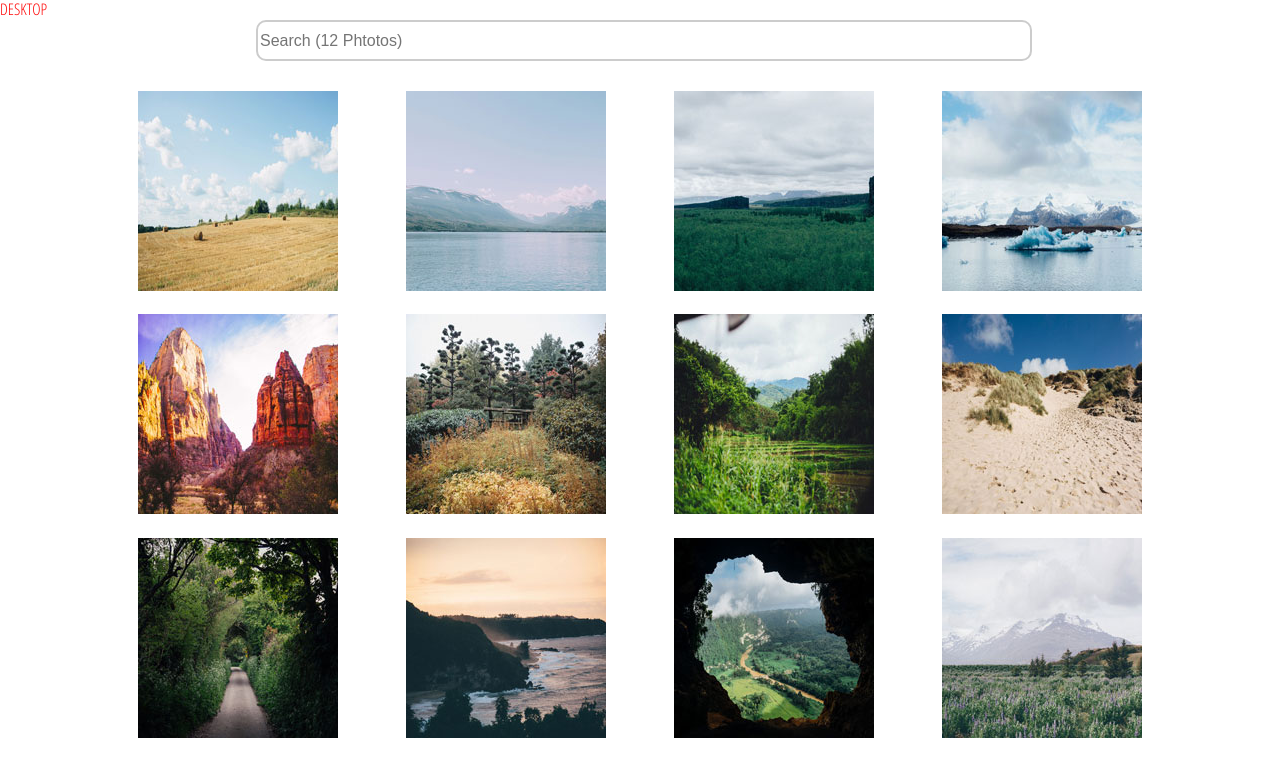
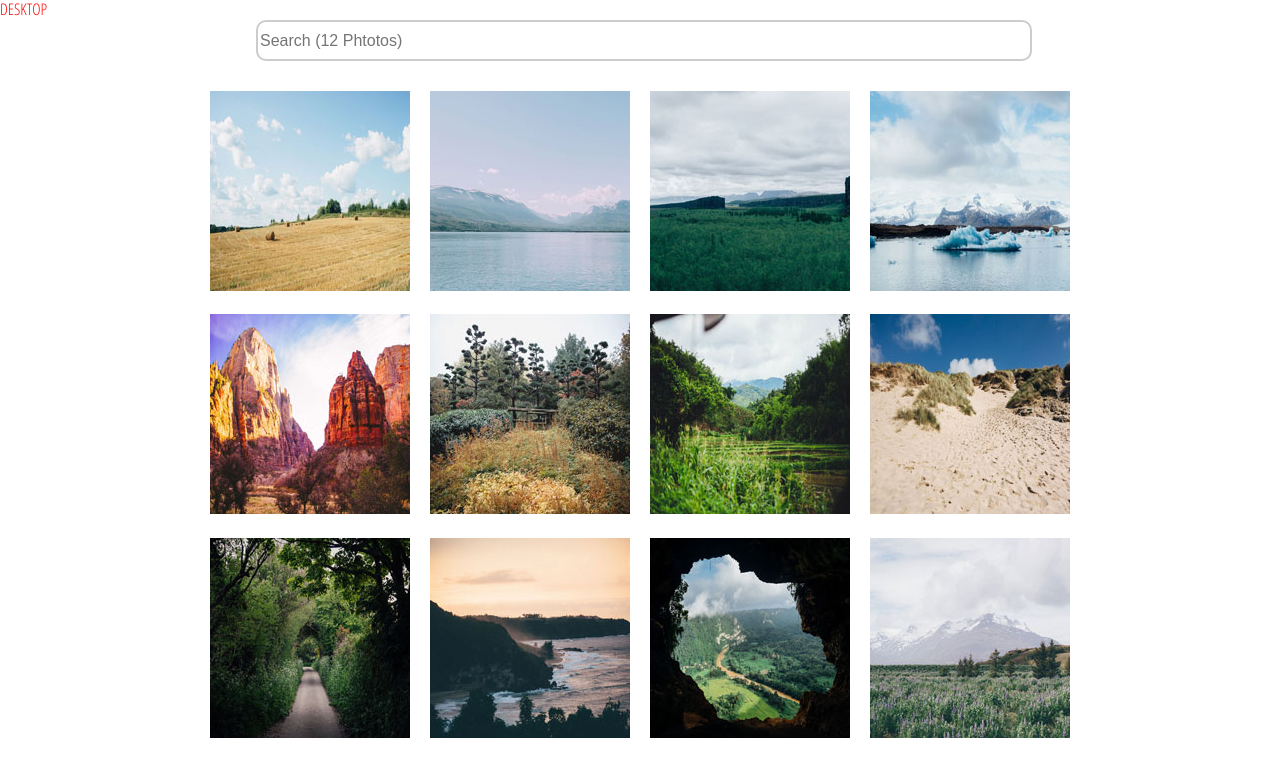
Before and after one commit to anthony0030/techdegree-project-04, a website: page docs/index.html in a window 1280 px wide. Drawn offline with nearby package versions, Linux system fonts and the light colour scheme.

Commit message:
remove useless media query
Signed-off-by: Anthony Veaudry <anthony@veaudry.pro>

```diff
--- a/source/css/styles.sass
+++ b/source/css/styles.sass
@@ -8,8 +8,6 @@
   justify-content: center
   width: 80%
   margin: auto
-  @media(min-width: 1024px)
-    justify-content: space-between
 
 
 
```
Also changed, not shown: docs/css/styles.css, 1 other file.
